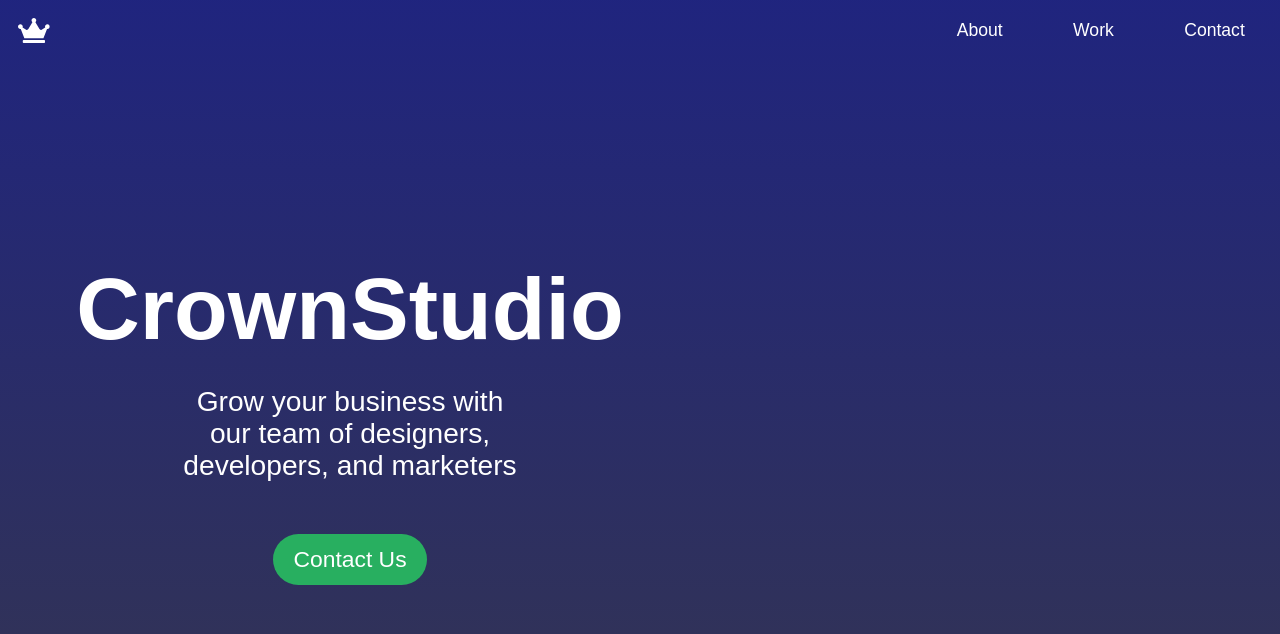
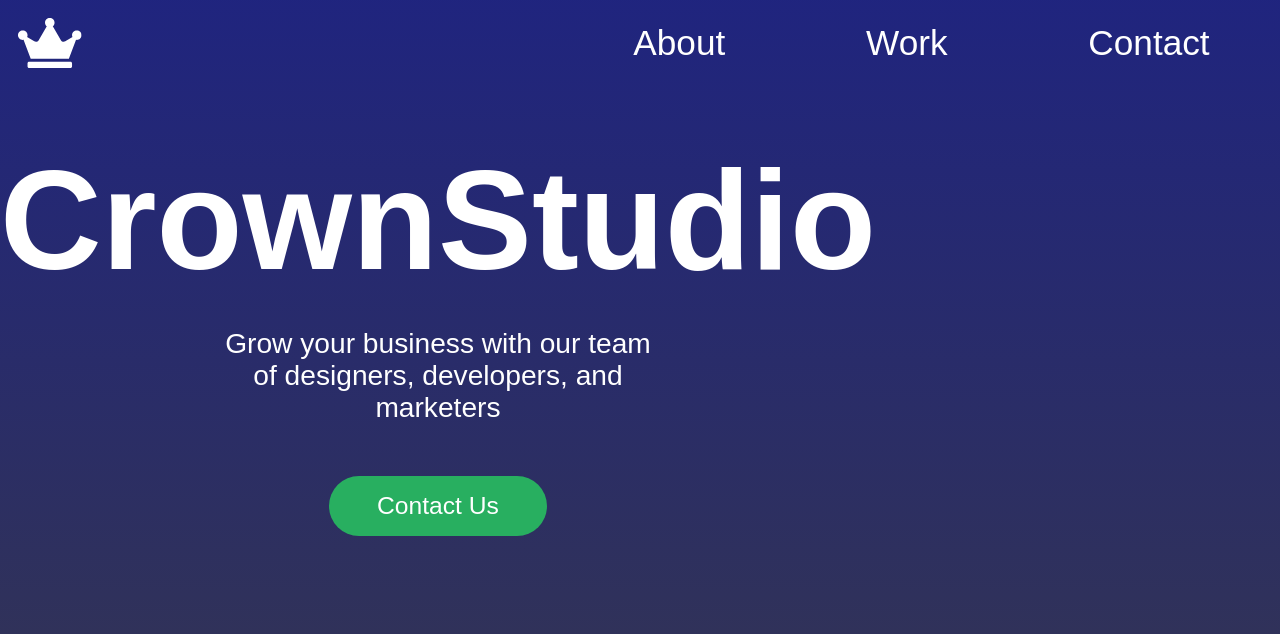
Before and after one commit to AwakenedMind/CrownStudio, a React (Create React App) app: page / in a window 1280 px wide. Shown: the top 634 px of the page. Built offline with nearby package versions, Linux system fonts and the light colour scheme.

Commit message:
added landing section stylesheet

```diff
--- a/src/sass/landing.scss
+++ b/src/sass/landing.scss
@@ -10,7 +10,7 @@
   // flex-direction: column;
 
   display: grid;
-  grid-template-columns: 1fr;
+  grid-template-columns: 1fr 1fr;
   grid-template-rows: auto 1fr;
   color: white;
 }
@@ -20,7 +20,7 @@
   padding-top: 1em;
   @include flexbox(space-between);
   width: 100%;
-  grid-column: 1/2;
+  grid-column: 1/3;
   grid-row: 1/2;
 }
 
@@ -29,14 +29,15 @@
 }
 
 .nav-logo {
-  max-width: 32px;
-  max-height: 32px;
+  max-width: 64px;
+  max-height: 64px;
 }
 
 .nav-links {
   @include flexbox;
   list-style-type: $none;
   padding: 0 2em;
+  font-size: 2em;
 
 }
 
@@ -54,17 +55,19 @@
   height: 100%;
   grid-column: 1/2;
   grid-row: 2/3;
+  align-self: flex-start;
+
 }
 
 .landing-description-wrapper {
-  max-width: 700px;
+  padding-bottom: 12rem;
   height: 100%;
   @include flexbox(center, center, column, wrap);
 
 }
 
 .landing-header {
-  font-size: 5em;
+  font-size: 8em;
   padding-bottom: 1.618rem;
 }
 
@@ -77,11 +80,35 @@
 }
 
 .landing-button {
-  padding: 12px 20px;
+  padding: 16px 48px;
   background: $green;
   border-radius: 4rem;
   color: white;
-  font-size: 1.3em;
+  font-size: 1.4em;
   border: none;
 
 }
+
+.landing-illustration-wrapper {
+  grid-column: 2/3;
+  grid-row: 2/3;
+  align-self: flex-end;
+}
+
+.wave {
+  position: absolute;
+  bottom: 0;
+  left: 0;
+  height: 250px;
+  z-index: 3;
+}
+
+.rect {
+  position: absolute;
+  bottom: 0;
+  left: 0;
+  width: 100vw;
+  height: 100px;
+  z-index: 1;
+  background: white;
+}
```
